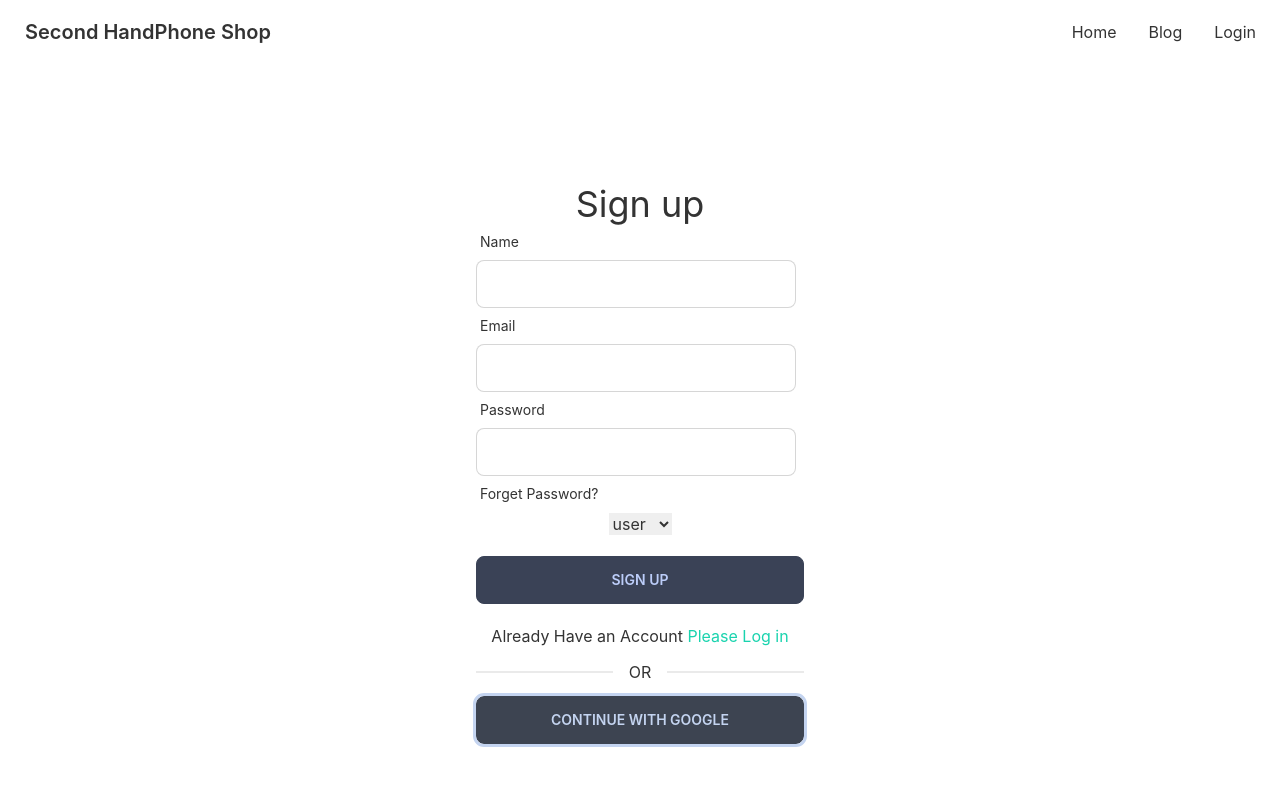
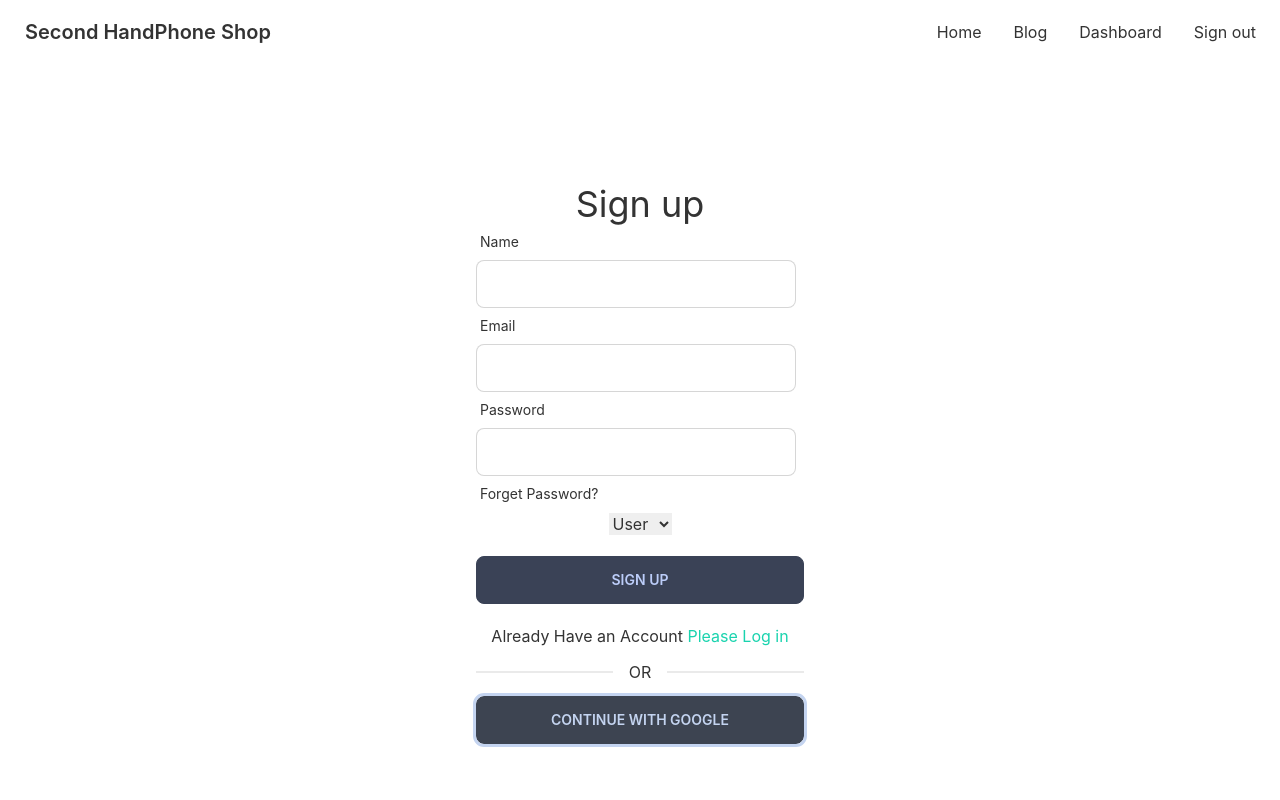
Before and after one commit to Mehnazahmed/stride-client, a React (Create React App) app: page /signup in a window 1280 px wide. Shown: the top 800 px of the page. Built offline with nearby package versions, Linux system fonts and the light colour scheme; no server answers; sample sign-in values are in the browser's storage.

Commit message:
error page added

```diff
--- /dev/null
+++ b/src/Pages/BookNow/BookNow.js
@@ -0,0 +1,11 @@
+import React from 'react';
+
+const BookNow = () => {
+    return (
+        <div>
+
+        </div>
+    );
+};
+
+export default BookNow;
--- a/src/Pages/Signup/Signup.js
+++ b/src/Pages/Signup/Signup.js
@@ -39,8 +39,8 @@ const Signup = () => {
                 setSignUpError(error.message)
             });
 
-             const saveUser = (name,email)=>{
-                 const user ={name,email};
+             const saveUser = (name,email,userType)=>{
+                 const user ={name,email,userType};
                  fetch('http://localhost:5000/users',{
                      method: 'POST',
                     headers: {
@@ -96,7 +96,7 @@ const Signup = () => {
                         <label className="label"><span className="label-text">Forget Password?</span></label>
                     </div>
                     <select {...register("userType")}>
-                     <option value="user">user</option>
+                     <option value="user">User</option>
                      <option value="seller">Seller</option>
 
                      </select>
--- /dev/null
+++ b/src/Routes/PrivateRoute/PrivateRoute.js
@@ -0,0 +1,20 @@
+import React, { useContext } from 'react';
+import { Navigate, useLocation } from 'react-router-dom';
+import { AuthContext } from '../../context/AuthProvider';
+
+
+const PrivateRoute = ({children}) => {
+    const {user,loading}=useContext(AuthContext);
+    const location=useLocation();
+    if(loading){
+        return <progress className='progress w-56'></progress>
+    }
+    if(user){
+        return children;
+    }
+    return (
+        <Navigate to='/login' state={{from:location}}replace></Navigate>
+    );
+};
+
+export default PrivateRoute;
--- a/src/Routes/Routes/Routes.js
+++ b/src/Routes/Routes/Routes.js
@@ -1,9 +1,13 @@
+import DashboardLayout from "../../layout/DashboardLayout";
 import Main from "../../layout/Main/Main";
 import Blog from "../../Pages/Blog/Blog";
+import BookNow from "../../Pages/BookNow/BookNow";
 import Home from "../../Pages/Home/Home";
 import Login from "../../Pages/Login/Login";
 import ProductDetails from "../../Pages/ProductDetails/ProductDetails";
 import Signup from "../../Pages/Signup/Signup";
+import DisplayError from "../../Shared/DisplayError/DisplayError";
+import PrivateRoute from "../PrivateRoute/PrivateRoute";
 
 
 
@@ -12,6 +16,7 @@ const { createBrowserRouter } = require("react-router-dom");
 const router =createBrowserRouter([
     {
         path: '/',
+        errorElement: <DisplayError></DisplayError>,
         element: <Main></Main>,
 
         children: [
@@ -39,6 +44,19 @@ const router =createBrowserRouter([
             }
 
         ]
+    },
+    {
+        path: '/dashboard',
+        element: <PrivateRoute><DashboardLayout></DashboardLayout></PrivateRoute>,
+        errorElement:<DisplayError></DisplayError>,
+        children: [
+            {
+                path: '/dashboard',
+                element: <BookNow></BookNow>
+            },
+
+
+        ]
     }
 ])
 export default router;
--- /dev/null
+++ b/src/Shared/DisplayError/DisplayError.js
@@ -0,0 +1,29 @@
+import React, { useContext } from 'react';
+import { useNavigate, useRouteError } from 'react-router-dom';
+import { AuthContext } from '../../context/AuthProvider';
+
+
+const DisplayError = () => {
+    const error = useRouteError();
+    const { user, logOut } = useContext(AuthContext);
+    const navigate = useNavigate();
+
+    const handleLogOut = () => {
+        logOut()
+            .then(() => {
+                navigate('/login')
+            })
+            .catch(err => console.log(err));
+    }
+
+    return (
+        <div>
+            <p className='text-red-500'>Something went wrong!!!!</p>
+            <p className='text-red-400'>{ }</p>
+            <h4 className='text-3xl'><button onClick={handleLogOut}>Sign out</button> And log back in</h4>
+
+        </div>
+    );
+};
+
+export default DisplayError;
--- a/src/Shared/Navbar/Navbar.js
+++ b/src/Shared/Navbar/Navbar.js
@@ -1,29 +1,30 @@
-import React from 'react';
+import React, { useContext } from 'react';
 import { Link } from 'react-router-dom';
+import { AuthContext } from '../../context/AuthProvider';
 
 
 
 const Navbar = () => {
-    // const { user, logOut } = useContext(AuthContext)
+     const { user, logOut } = useContext(AuthContext)
 
-    // const handleLogOut = () => {
-    //     logOut()
-    //         .then(() => { })
-    //         .catch(err => console.log(err));
-    // }
+     const handleLogOut = () => {
+         logOut()
+            .then(() => { })
+             .catch(err => console.log(err));
+    }
 
     const menuItems = <React.Fragment>
         <li><Link to='/'>Home</Link></li>
         <li><Link to='/blog'>Blog</Link></li>
-        <li><Link to='/login'>Login</Link></li>
-        {/* {user?.uid ?
+
+         {user?.uid ?
             <>
                 <li><Link to='/dashboard'>Dashboard</Link></li>
                 <li><button onClick={handleLogOut}>Sign out</button></li>
             </>
             :
             <li><Link to='/login'>Login</Link></li>
-        } */}
+        }
 
 
 
--- /dev/null
+++ b/src/layout/DashboardLayout.js
@@ -0,0 +1,11 @@
+import React from 'react';
+
+const DashboardLayout = () => {
+    return (
+        <div>
+
+        </div>
+    );
+};
+
+export default DashboardLayout;
```
